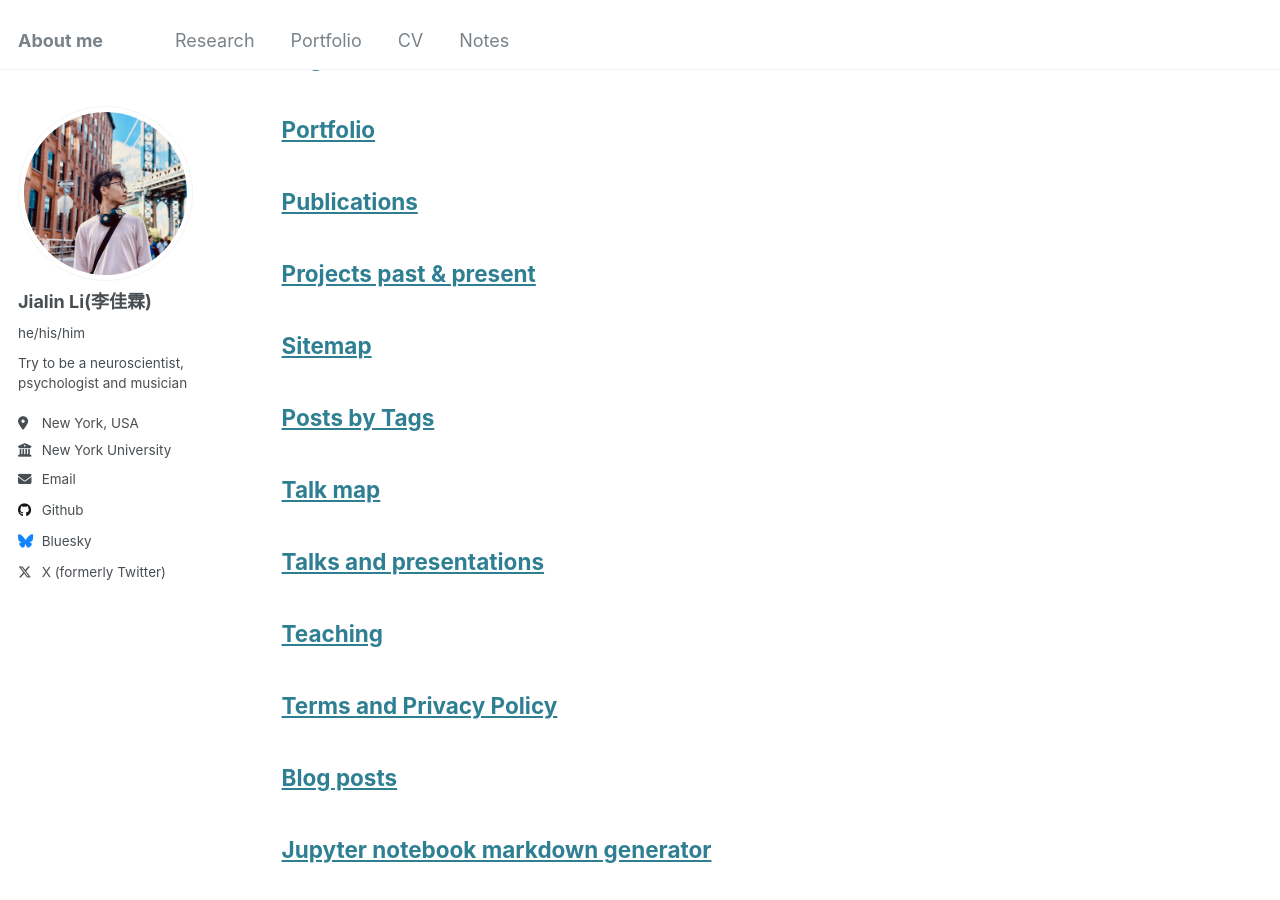
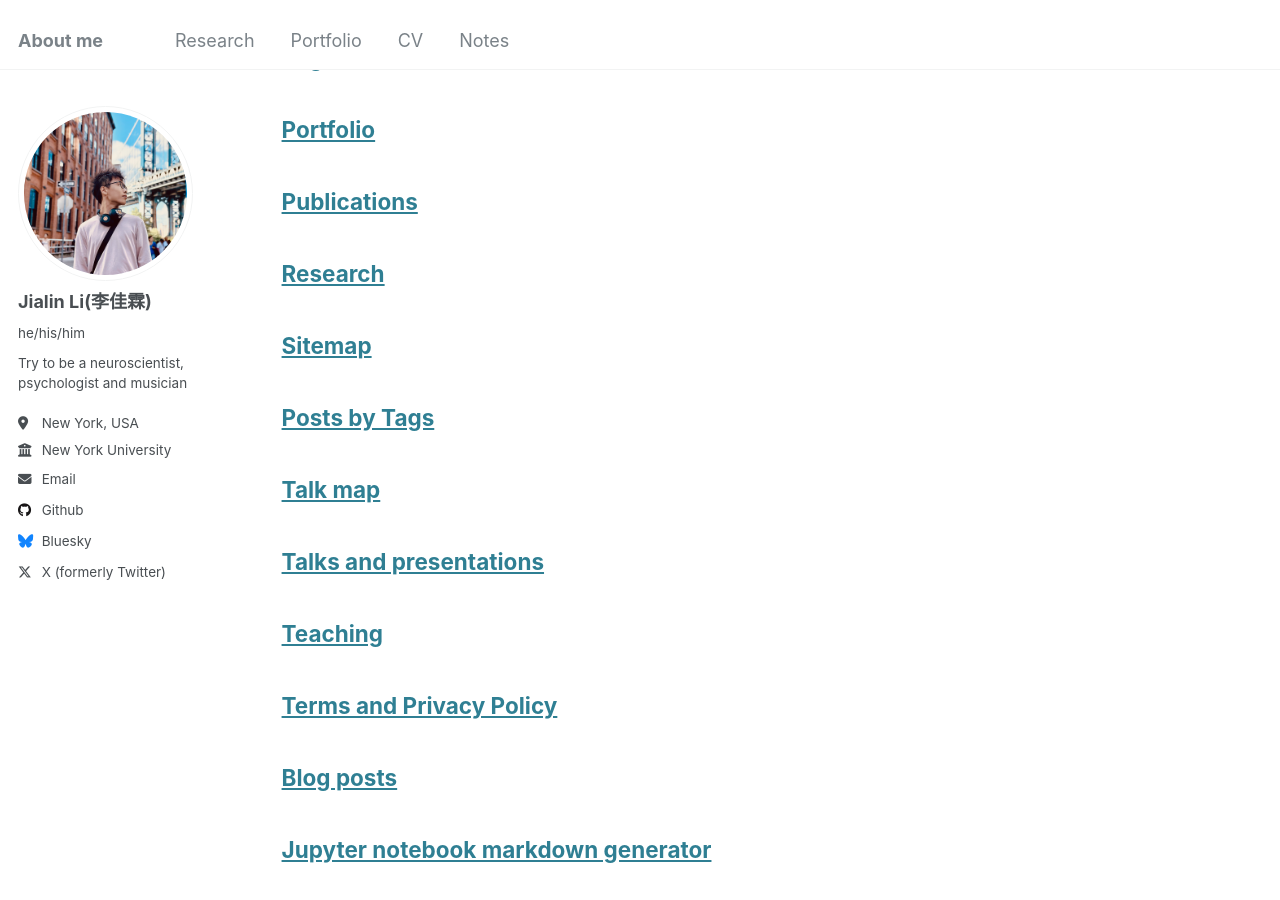
Before and after one commit to JiaLinLi0822/JiaLinLi0822.github.io, a Jekyll site: the page built from _pages/archive-layout-with-content.md, in a window 1280 px wide and 900 px high, scrolled down 5288 px. Built offline with Jekyll 4.4.1, drawn with Linux system fonts in a browser that asks for light colours.

Commit message:
Update research.md

```diff
--- a/_pages/research.md
+++ b/_pages/research.md
@@ -1,10 +1,10 @@
 ---
 layout: archive
-title: "Projects past & present"
-permalink: /projects/
+title: "Research"
+permalink: /research/
 author_profile: true
 redirect_from:
-  - /projects
+  - /research
 ---
 
 <head>
```
